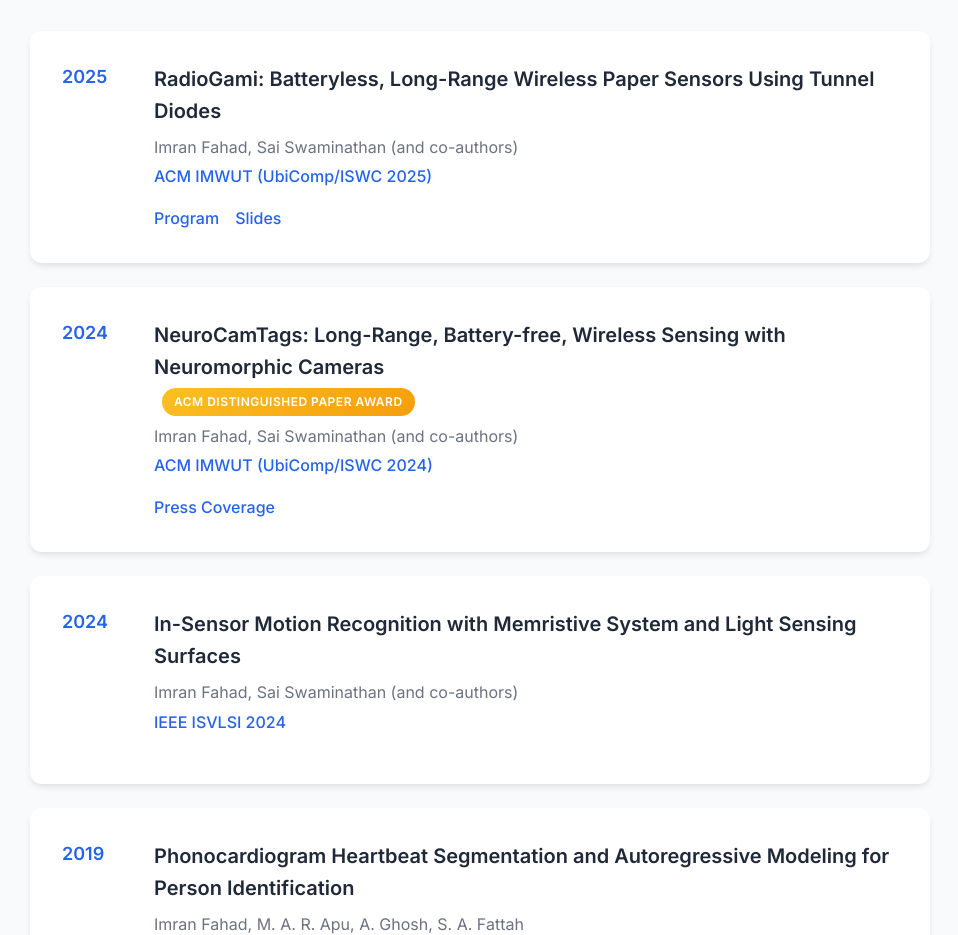
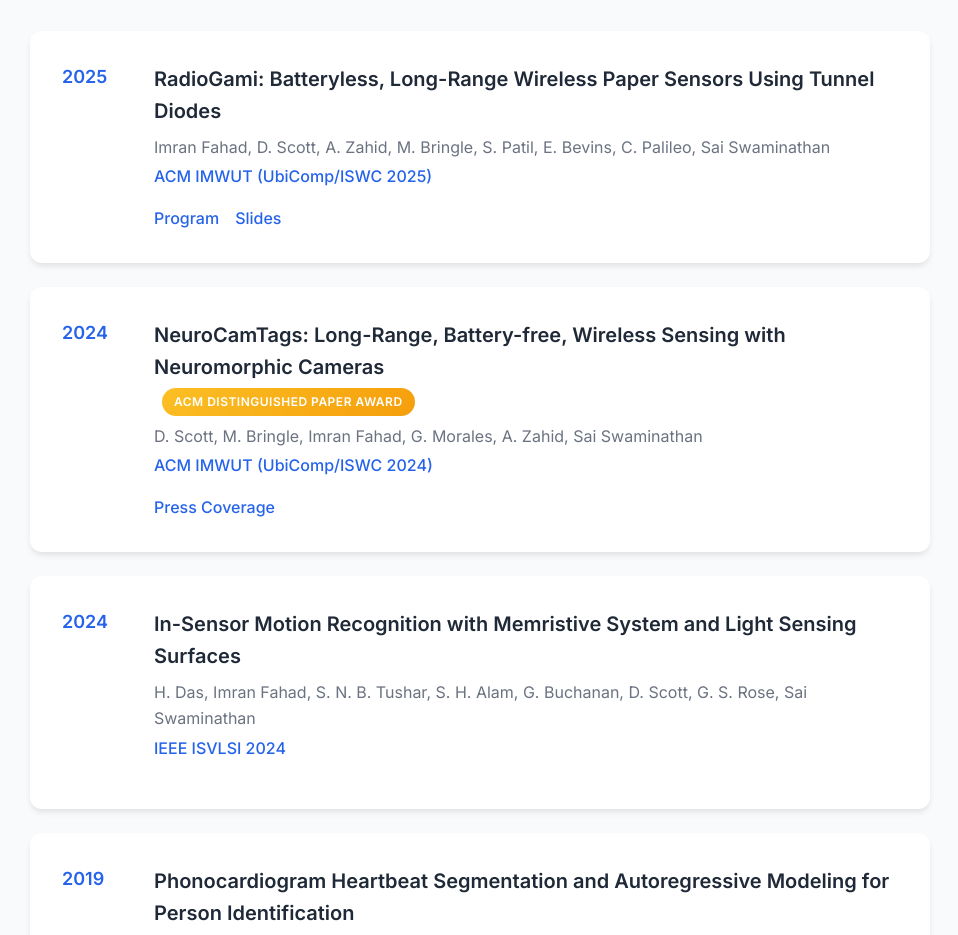
Before and after one commit to imranfahad137/portfolio-website, a plain HTML site: page index.html in a window 1280 px wide. Shown: the part 3840-4775 px from the top of the page, without its empty margins (160-1118 px from the left). Drawn offline with Linux system fonts and the light colour scheme.

Commit message:
Update publication authors in index.html for accuracy and completeness across multiple entries.

```diff
--- a/index.html
+++ b/index.html
@@ -192,7 +192,7 @@
                     <div class="publication-year">2025</div>
                     <div class="publication-content">
                         <h3><a href="https://dl.acm.org/doi/abs/10.1145/3729487" target="_blank" rel="noopener noreferrer" class="publication-title-link">RadioGami: Batteryless, Long-Range Wireless Paper Sensors Using Tunnel Diodes</a></h3>
-                        <p class="publication-authors">Imran Fahad, Sai Swaminathan (and co-authors)</p>
+                        <p class="publication-authors">Imran Fahad, D. Scott, A. Zahid, M. Bringle, S. Patil, E. Bevins, C. Palileo, Sai Swaminathan</p>
                         <p class="publication-venue">ACM IMWUT (UbiComp/ISWC 2025)</p>
                         <div class="publication-links">
                             <a href="https://www.ubicomp.org/ubicomp-iswc-2025/program/" target="_blank" rel="noopener noreferrer" class="link">Program</a>
@@ -204,7 +204,7 @@
                     <div class="publication-year">2024</div>
                     <div class="publication-content">
                         <h3><a href="https://dl.acm.org/doi/abs/10.1145/3678529" target="_blank" rel="noopener noreferrer" class="publication-title-link">NeuroCamTags: Long-Range, Battery-free, Wireless Sensing with Neuromorphic Cameras</a> <span class="award-badge">ACM Distinguished Paper Award</span></h3>
-                        <p class="publication-authors">Imran Fahad, Sai Swaminathan (and co-authors)</p>
+                        <p class="publication-authors">D. Scott, M. Bringle, Imran Fahad, G. Morales, A. Zahid, Sai Swaminathan</p>
                         <p class="publication-venue">ACM IMWUT (UbiComp/ISWC 2024)</p>
                         <div class="publication-links">
                             <a href="https://eecs.utk.edu/epic-lab-receives-acm-distinguished-paper-award/" target="_blank" rel="noopener noreferrer" class="link">Press Coverage</a>
@@ -215,7 +215,7 @@
                     <div class="publication-year">2024</div>
                     <div class="publication-content">
                         <h3><a href="https://ieeexplore.ieee.org/abstract/document/10682634" target="_blank" rel="noopener noreferrer" class="publication-title-link">In-Sensor Motion Recognition with Memristive System and Light Sensing Surfaces</a></h3>
-                        <p class="publication-authors">Imran Fahad, Sai Swaminathan (and co-authors)</p>
+                        <p class="publication-authors">H. Das, Imran Fahad, S. N. B. Tushar, S. H. Alam, G. Buchanan, D. Scott, G. S. Rose, Sai Swaminathan</p>
                         <p class="publication-venue">IEEE ISVLSI 2024</p>
                     </div>
                 </div>
```
